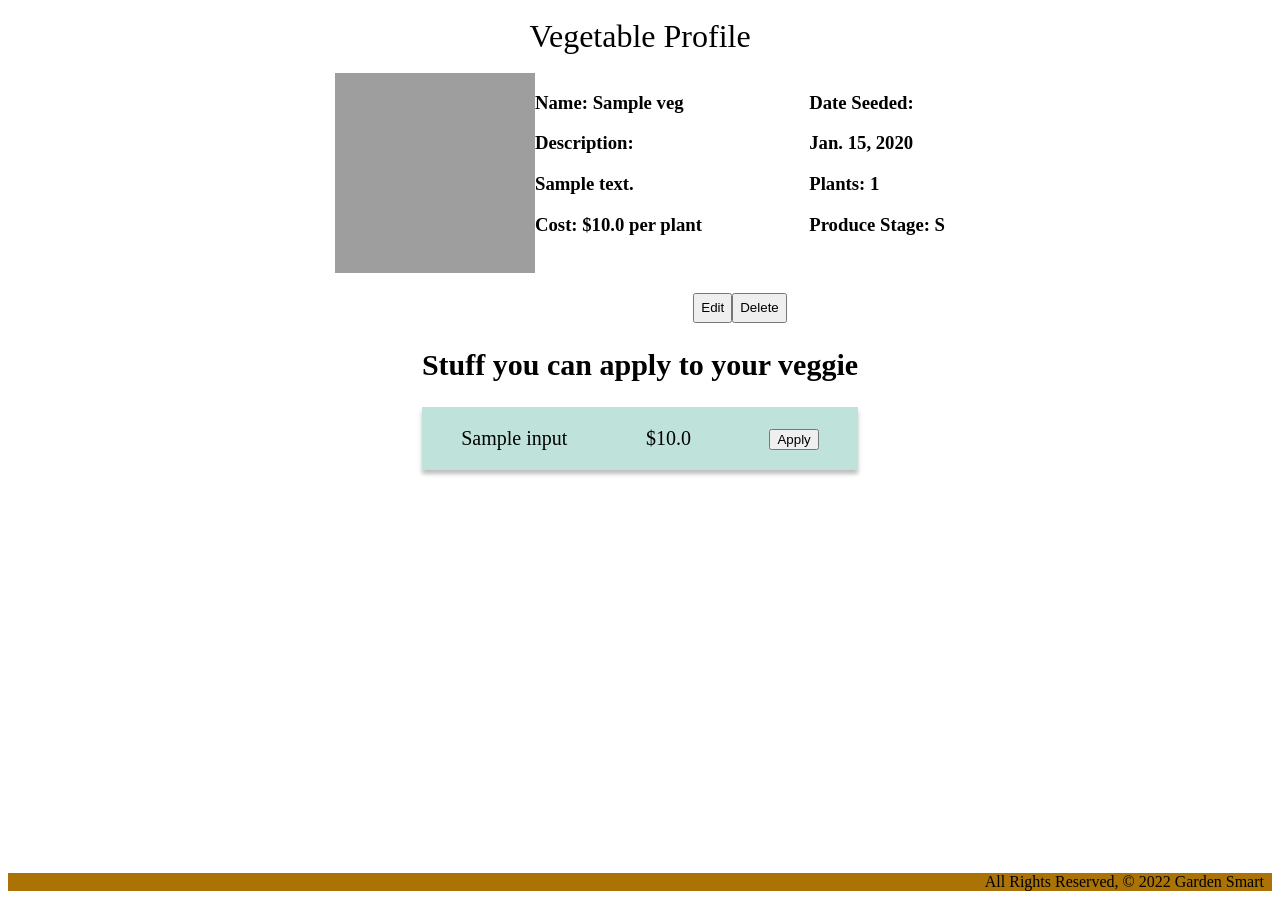
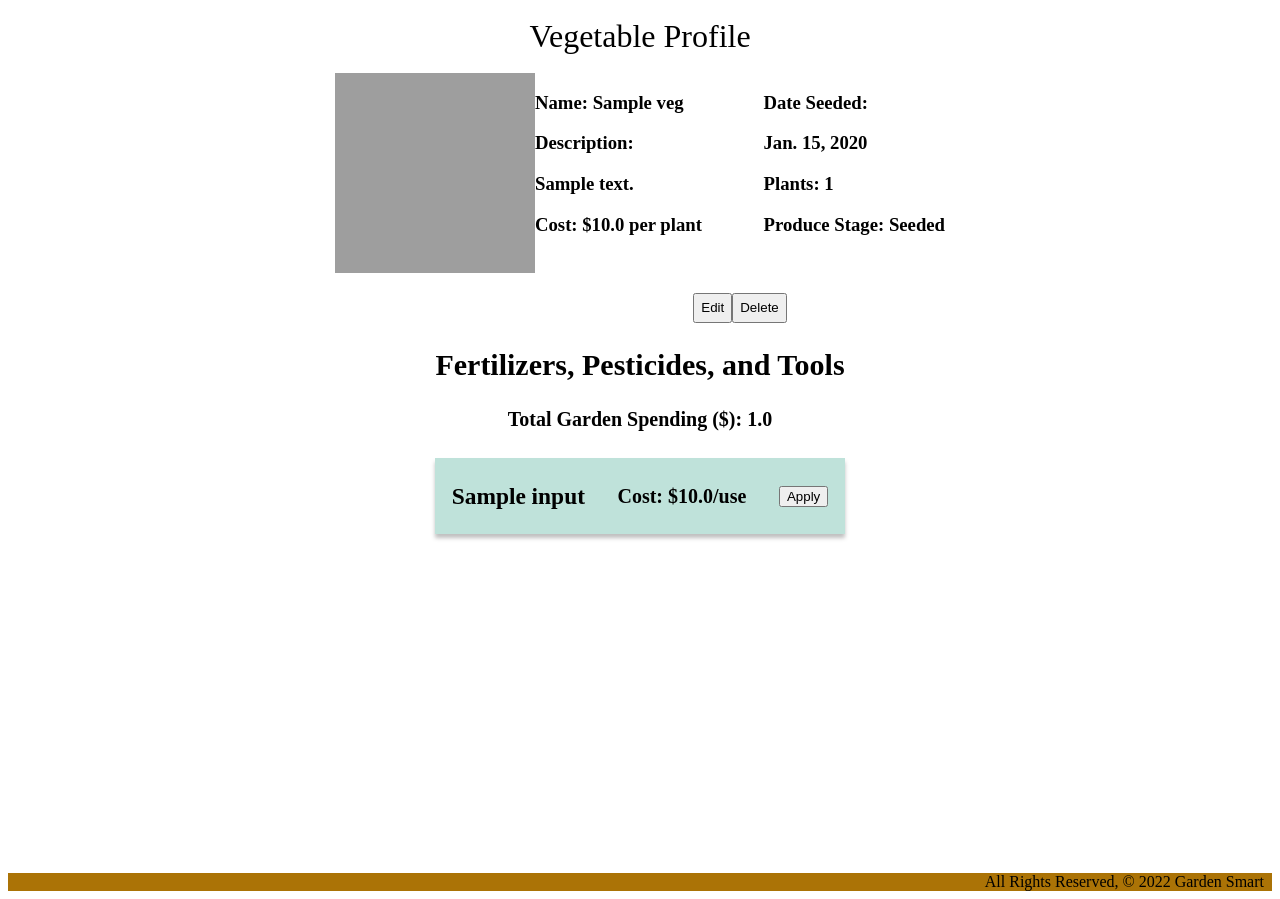
Before and after one commit to YaroslavSnigur/Garden-Smart, a Django app: page /veggies/1 in a window 1280 px wide. Shown: the part 118-1017 px from the top of the page. Run offline with Django 4.2, Linux system fonts and the light colour scheme; a user stored in the database is signed in; tables that the repository leaves empty hold one stand-in row (values such as "Sample post"); grey boxes are pictures that could not be loaded.

Commit message:
updated detail page with cost display and label fixes

```diff
--- a/gardensmart/main_app/templates/veggies/detail.html
+++ b/gardensmart/main_app/templates/veggies/detail.html
@@ -36,14 +36,21 @@
   <div class="inputs-choices">
     <!--Seperate into 3 columns or divs for inputs-->
     <div class="basket">
-      <h2> Stuff you can apply to your veggie </h2>
+      <h2> Fertilizers, Pesticides, and Tools </h2>
+      <h4>Total Garden Spending ($): {{ expenses }}</h4>
       {% for input in inputs_user %}
-      <div class="input-card">
-          <p>{{ input.name }}
-          <p>${{ input.cost }}</p>
       <form action="" method="post">
-          {% csrf_token %}
-          <button type="submit" class="add-btn">Apply</button>
+        {% csrf_token %}
+        <div class="input-card">
+            <h3>{{ input.name }} </h3>
+            <h4>Cost: ${{ input.cost }}/use</h4>
+
+            {% if input.category == "Tools"%}
+            <button type="submit" class="add-btn">Rent</button>
+            {% else %}
+            <button type="submit" class="add-btn">Apply</button>
+
+            {% endif %}
       </form>
       </div>
       {% endfor %}
--- a/gardensmart/main_app/views.py
+++ b/gardensmart/main_app/views.py
@@ -167,7 +167,18 @@ def veg_detail(request, veg_id):
     veg = Veg.objects.get(id=veg_id)
     p = Profile.objects.get(user_id=request.user.id)
     inputs_user = p.inputs.all()
-    return render(request, 'veggies/detail.html', { 'veg': veg, 'inputs_user': inputs_user })
+
+
+    #update stages to display properly
+
+    tempstage = veg.stage
+    for idx in STAGES:
+      if tempstage == idx[0]:
+        veg.stage = idx[1]
+
+    expenses = p.expenses
+
+    return render(request, 'veggies/detail.html', { 'veg': veg, 'inputs_user': inputs_user, 'expenses': expenses })
 
 def garden_store(request):
   p = Profile.objects.get(user_id=request.user.id)
```
